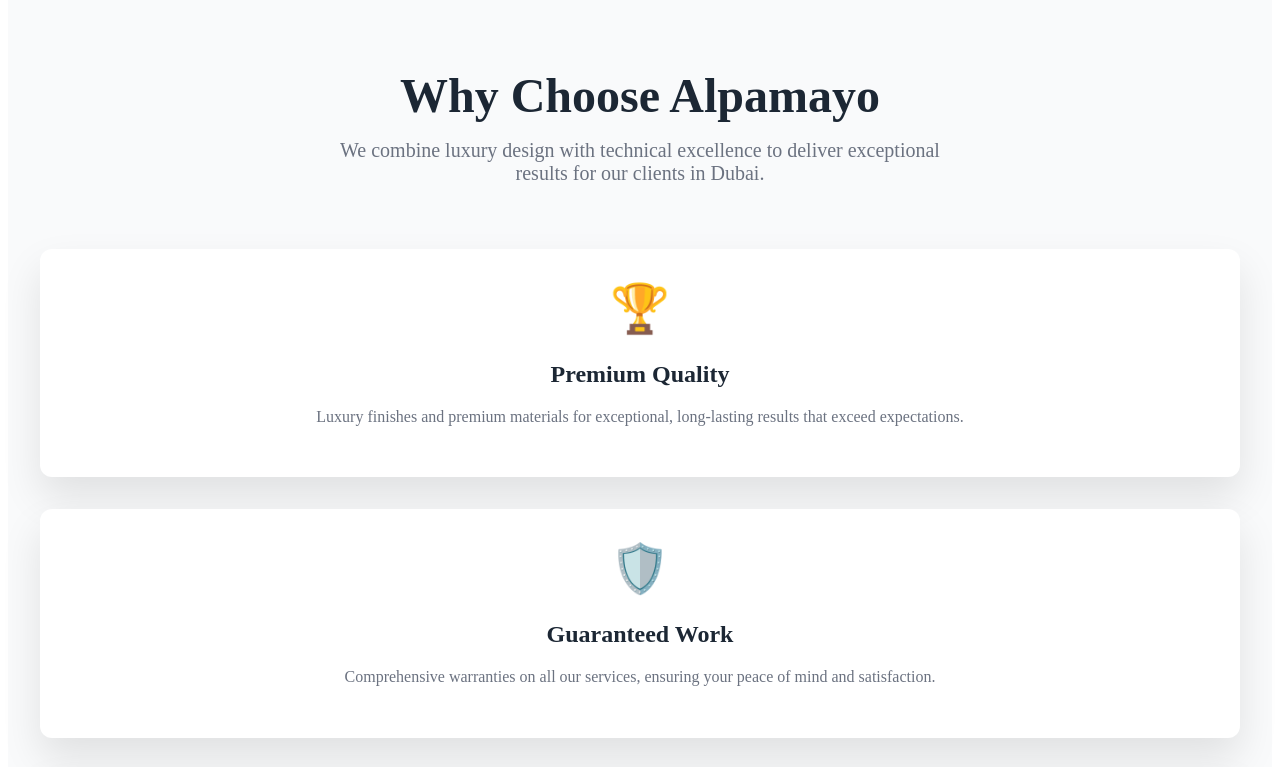
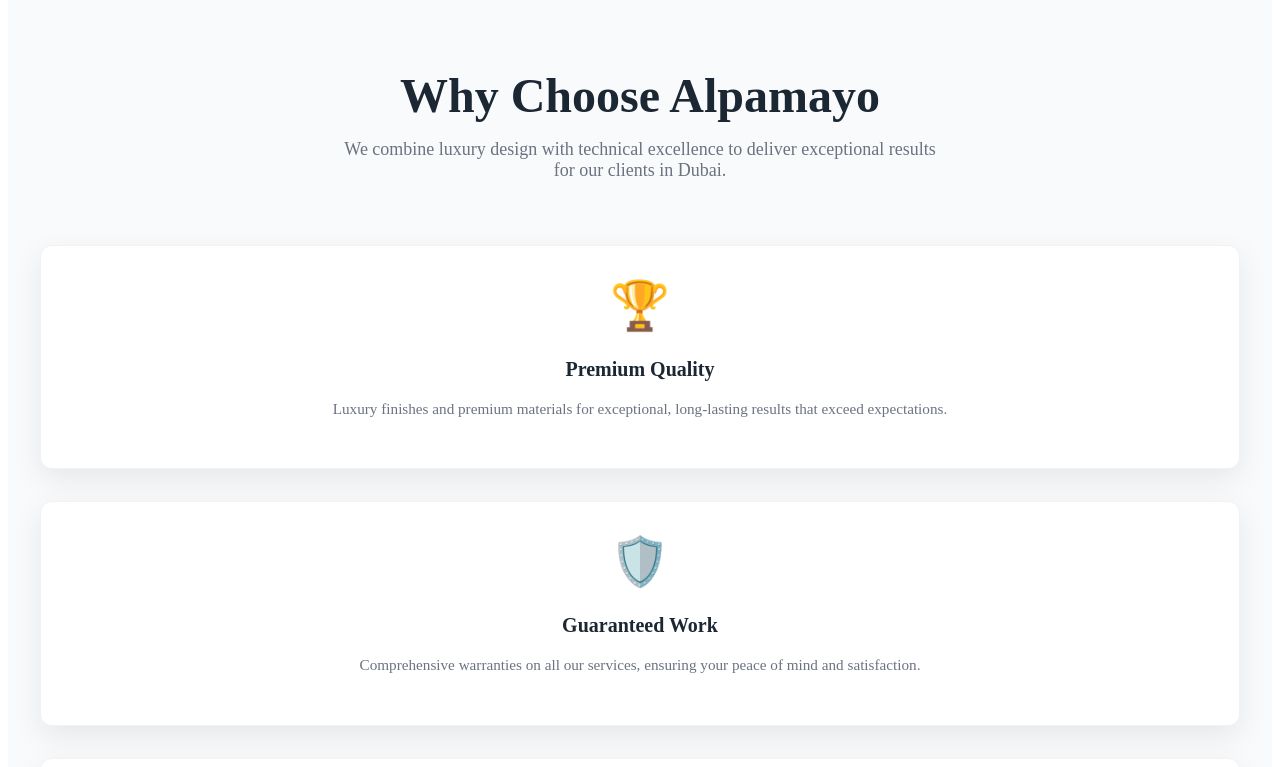
Before and after one commit to alpamayo73/main, a Next.js app: page / in a window 1280 px wide. Shown: the part 860-1627 px from the top of the page. Built offline with nearby package versions, Linux system fonts and the light colour scheme.

Commit message:
Update Features.js

```diff
--- a/src/components/home/Features.js
+++ b/src/components/home/Features.js
@@ -45,7 +45,7 @@ export default function Features() {
             Why Choose Alpamayo
           </h2>
           <p style={{
-            fontSize: '1.25rem',
+            fontSize: '1.125rem',
             color: '#6b7280',
             maxWidth: '600px',
             margin: '0 auto'
@@ -54,6 +54,7 @@ export default function Features() {
           </p>
         </div>
 
+        {/* 4 Columns Grid */}
         <div style={{
           display: 'grid',
           gridTemplateColumns: '1fr',
@@ -67,26 +68,27 @@ export default function Features() {
                 padding: '2rem',
                 borderRadius: '12px',
                 textAlign: 'center',
-                boxShadow: '0 20px 40px rgba(0, 0, 0, 0.1)',
-                transition: 'all 0.3s ease'
+                boxShadow: '0 10px 30px rgba(0, 0, 0, 0.08)',
+                transition: 'all 0.3s ease',
+                border: '1px solid rgba(0, 0, 0, 0.05)'
               }}
               onMouseEnter={(e) => {
-                e.currentTarget.style.transform = 'scale(1.05)';
-                e.currentTarget.style.boxShadow = '0 25px 50px rgba(0, 0, 0, 0.15)';
+                e.currentTarget.style.transform = 'translateY(-5px)';
+                e.currentTarget.style.boxShadow = '0 20px 40px rgba(0, 0, 0, 0.12)';
               }}
               onMouseLeave={(e) => {
-                e.currentTarget.style.transform = 'scale(1)';
-                e.currentTarget.style.boxShadow = '0 20px 40px rgba(0, 0, 0, 0.1)';
+                e.currentTarget.style.transform = 'translateY(0)';
+                e.currentTarget.style.boxShadow = '0 10px 30px rgba(0, 0, 0, 0.08)';
               }}
             >
               <div style={{
                 fontSize: '3rem',
-                marginBottom: '1rem'
+                marginBottom: '1.5rem'
               }}>
                 {feature.icon}
               </div>
               <h3 style={{
-                fontSize: '1.5rem',
+                fontSize: '1.25rem',
                 fontWeight: '600',
                 color: '#1C2734',
                 marginBottom: '1rem'
@@ -95,7 +97,8 @@ export default function Features() {
               </h3>
               <p style={{
                 color: '#6b7280',
-                lineHeight: 1.6
+                lineHeight: 1.6,
+                fontSize: '0.95rem'
               }}>
                 {feature.description}
               </p>
@@ -106,13 +109,13 @@ export default function Features() {
 
       <style jsx>{`
         @media (min-width: 768px) {
-          div > div {
+          div > div:last-child {
             grid-template-columns: 1fr 1fr;
           }
         }
 
         @media (min-width: 1024px) {
-          div > div {
+          div > div:last-child {
             grid-template-columns: 1fr 1fr 1fr 1fr;
           }
         }
```
